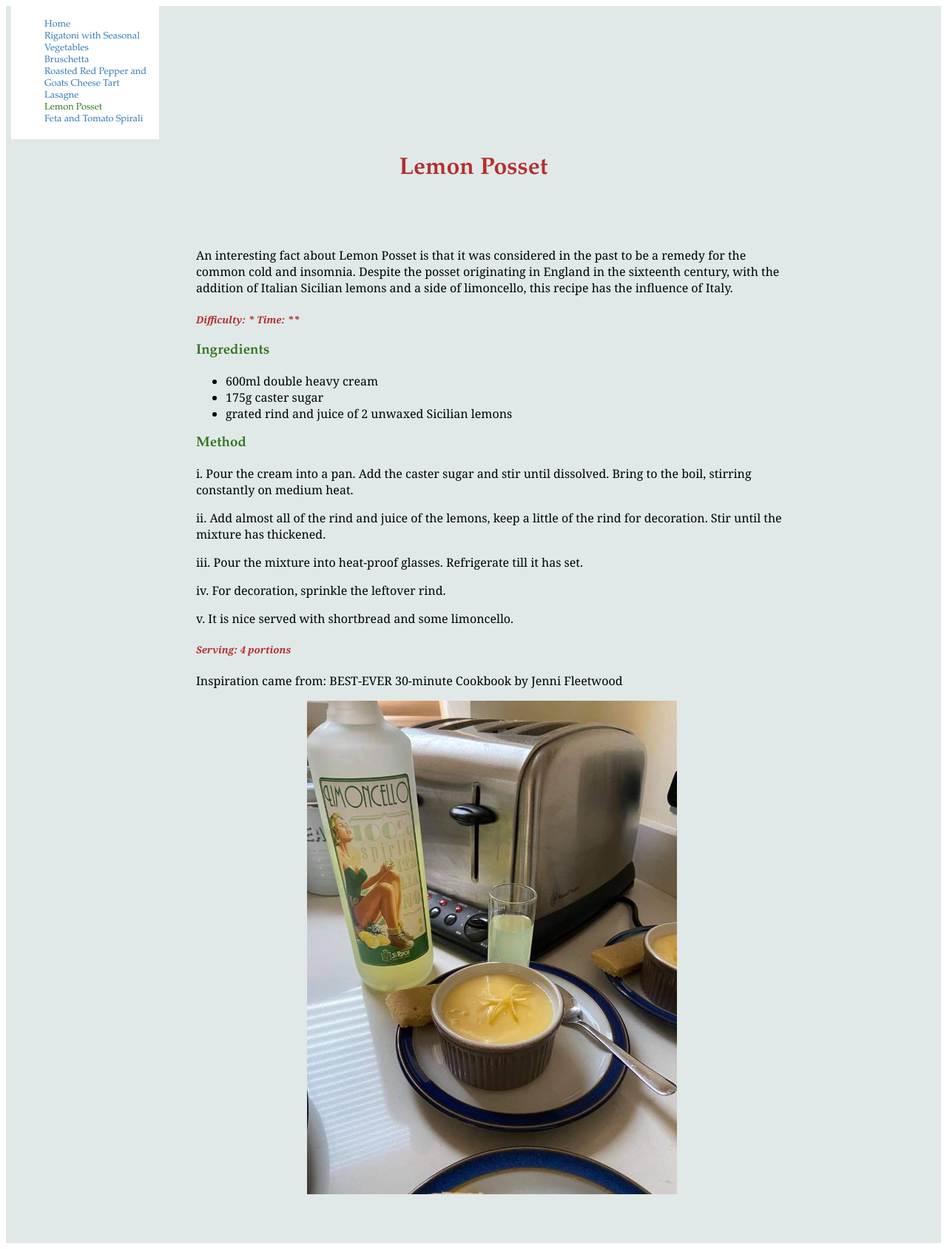
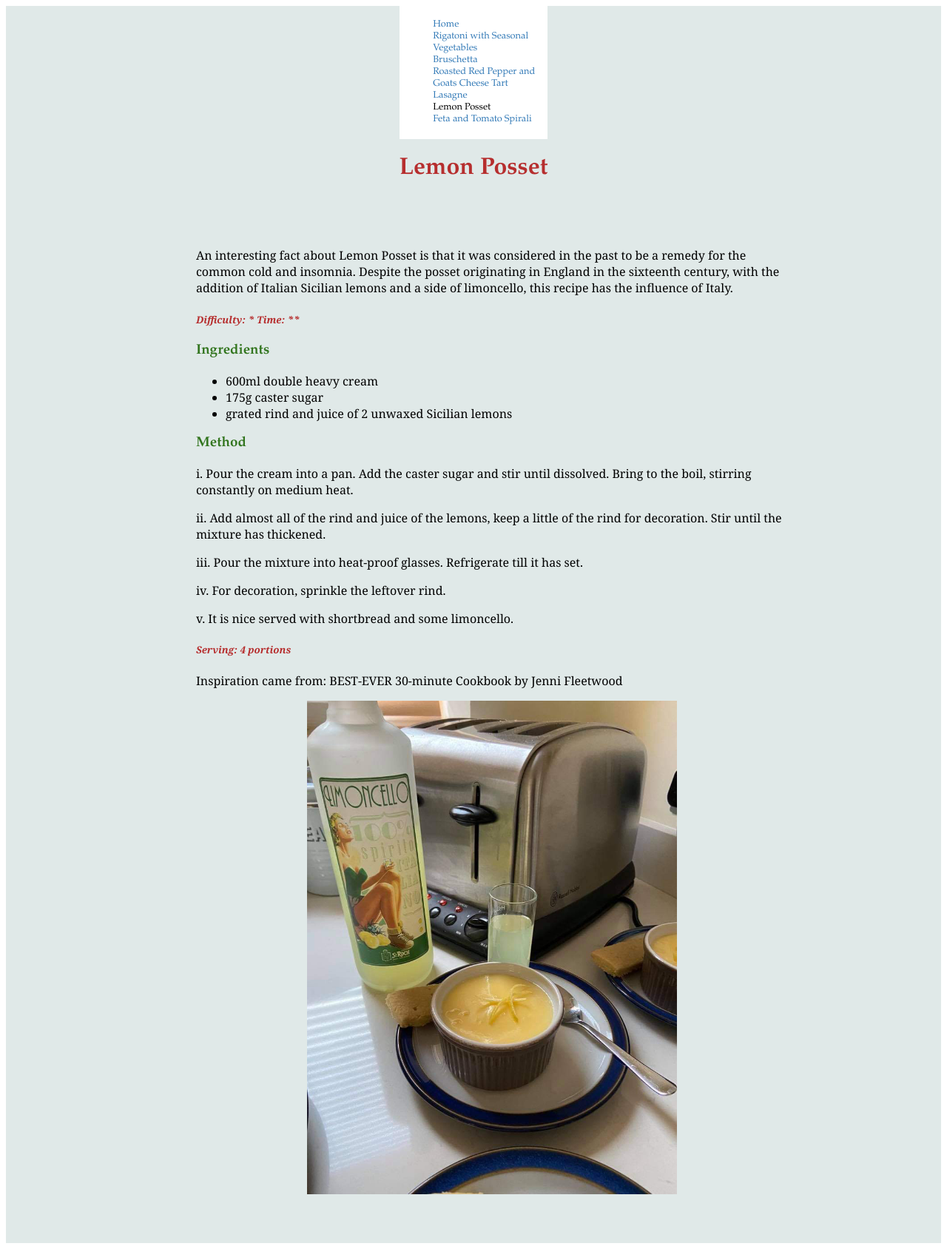
Before and after one commit to Hol1999/Hollyrecipewebsite, a Jekyll site: the page built from _recipes/recipe4.md, in a window 1280 px wide. Shown: the whole page at 74% size. Built offline with Jekyll 4.4.1, drawn with Linux system fonts in a browser that asks for light colours.

Commit message:
Update recipes.css

```diff
--- a/styles/recipes.css
+++ b/styles/recipes.css
@@ -141,10 +141,10 @@ ul.allrecipes {
   display: block;
  width: 15%;
   font-size: 80%;
- color: rgb(50,117,30);
+ font color: rgb(50,117,30);
 font-family: Garamond, georgia, monospace, serif;
   padding: 5px;
-  margin: 2px 7px;
+  margin: 7px auto;
  background-color: white;
 
 }
```
